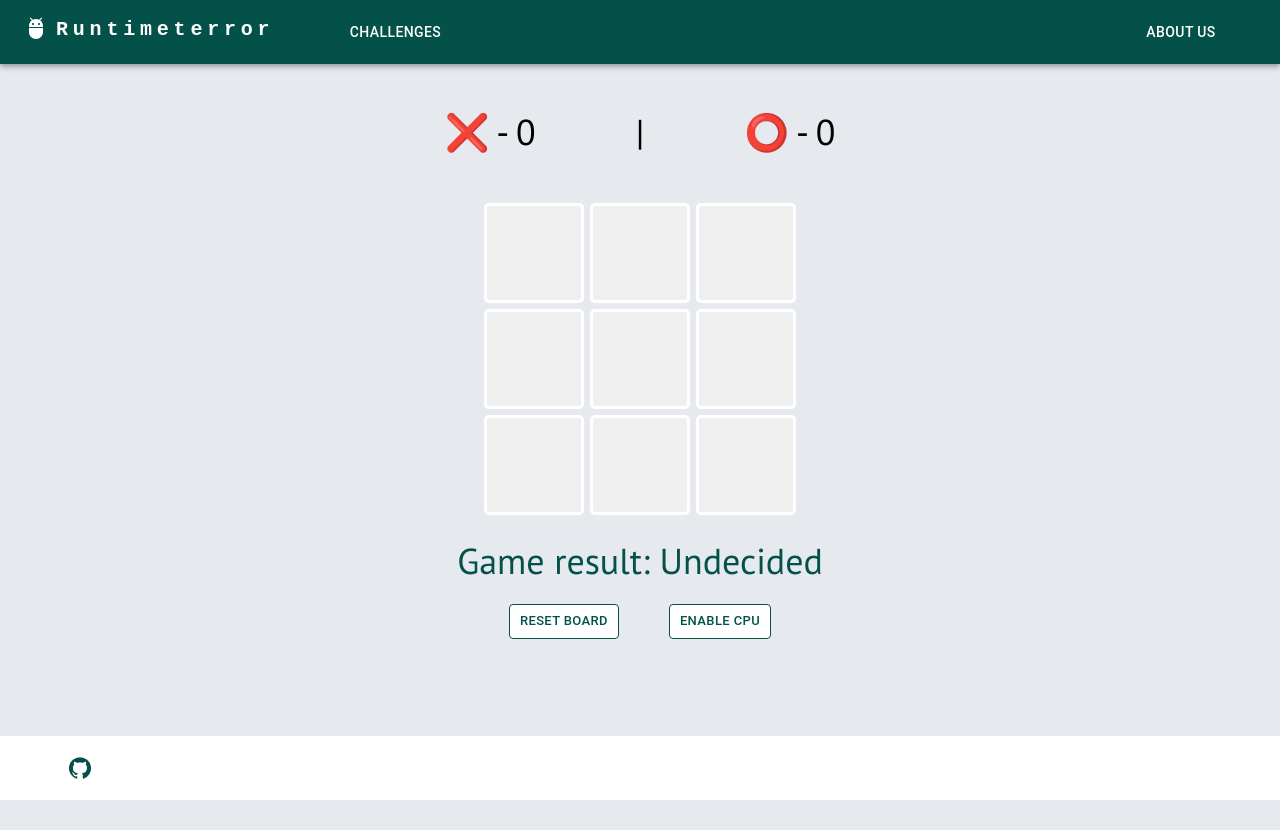
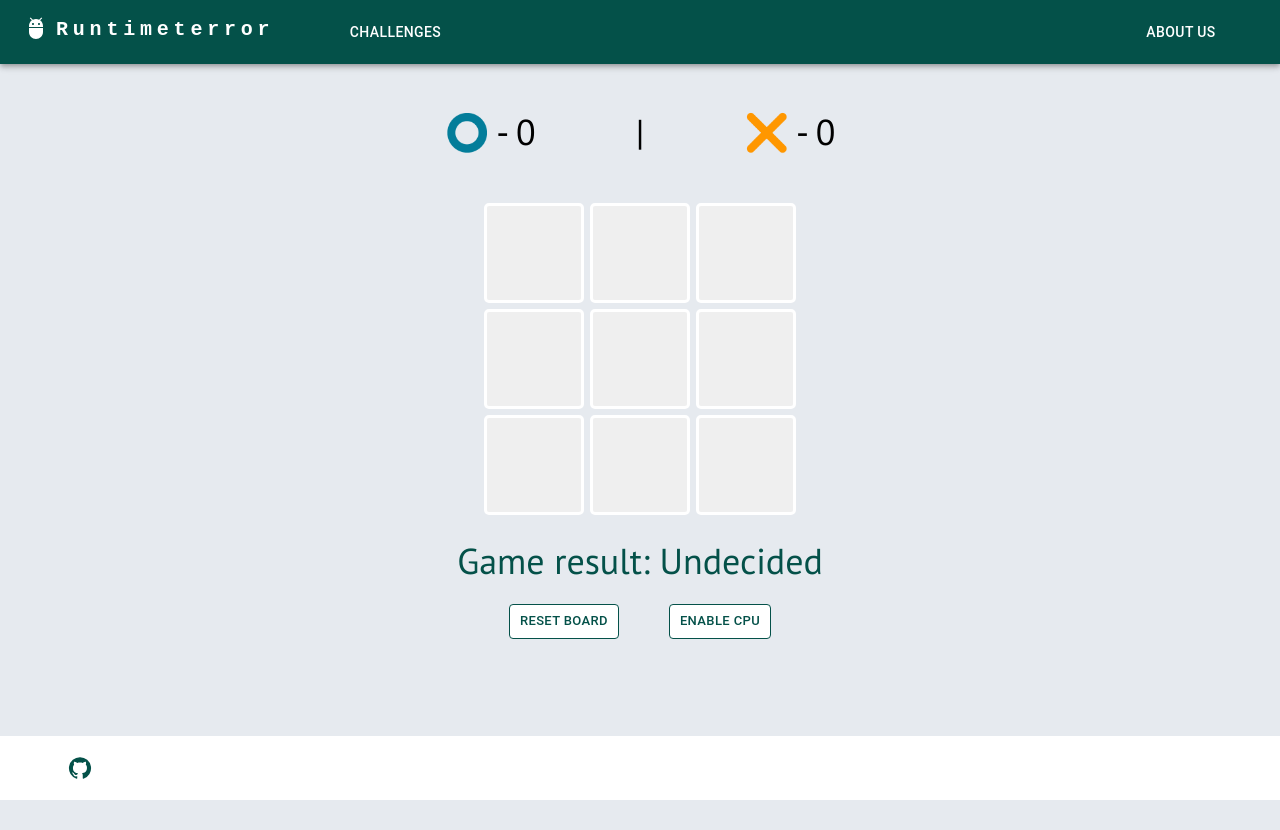
Before and after one commit to byronlloydwakeman/runtimeterror, a Next.js app: page /tictactoe in a window 1280 px wide. Built offline with nearby package versions, Linux system fonts and the light colour scheme.

Commit message:
styling scoreboard

```diff
--- a/pages/tictactoe.jsx
+++ b/pages/tictactoe.jsx
@@ -39,6 +39,9 @@ export default function TicTacToe() {
 
       if (!squares.includes('')) {
         setWinner('Draw!');
+        setTimeout(() => {
+          resetBoard();
+        }, 1000);
       }
 
       if (
@@ -99,7 +102,7 @@ export default function TicTacToe() {
         }
       }, 750);
     }
-  }, [player1, squares]);
+  }, [player1, squares, cpuEnabled]);
 
   const resetBoard = () => {
     setSquares(['', '', '', '', '', '', '', '', '']);
@@ -115,7 +118,13 @@ export default function TicTacToe() {
       <Navbar />
       <div className={styles.container}>
         <div className={styles.score_board}>
-          <div>❌ - {crossWinCount}</div>|<div>⭕ - {naughtsWinCount}</div>
+          <div>
+            <span className={styles.O}>⭕</span> - {naughtsWinCount}
+          </div>
+          |
+          <div>
+            <span className={styles.X}>❌</span> - {crossWinCount}
+          </div>
         </div>
         <div className={styles.square_container}>
           {Array.from(squares).map((el, ind) => (
--- a/pages/tictactoe.module.scss
+++ b/pages/tictactoe.module.scss
@@ -13,6 +13,16 @@
     flex-direction: row;
     gap: 100px;
     padding-bottom: 50px;
+
+    .X {
+      filter: brightness(0) saturate(100%) invert(79%) sepia(45%)
+        saturate(6765%) hue-rotate(360deg) brightness(103%) contrast(106%);
+    }
+
+    .O {
+      filter: brightness(0) saturate(100%) invert(40%) sepia(70%)
+        saturate(7226%) hue-rotate(174deg) brightness(92%) contrast(98%);
+    }
   }
 
   .square_container {
--- a/public/challenges.json
+++ b/public/challenges.json
@@ -9,9 +9,9 @@
     },
     {
       "week": "Week 2",
-      "title": "Tic tac Toe",
+      "title": "Tic Tac Toe",
       "tags": ["Algorithms", "Game design"],
-      "description": "A tic tac toe game which includes both CPU and versus mode.",
+      "description": "A Tic Tac Toe game which includes both CPU and versus modes.",
       "link": "/tictactoe"
     }
   ]
```
